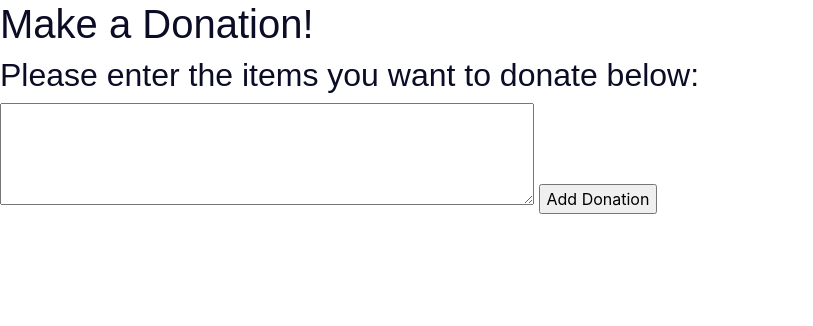
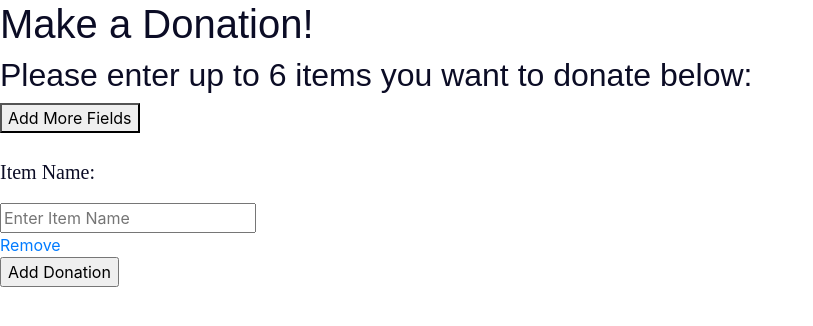
Before and after one commit to ravenusmc/capstone, a PHP site: page /charity/donate_page_form.php in a window 1280 px wide. Shown: the part 83-409 px from the top of the page, without its empty margins (0-813 px from the left). Run offline with PHP 8.4, Linux system fonts and the light colour scheme; the visitor is signed in with stand-in values (Sample User, id 1); data that the repository does not hold is empty; some libraries are stand-ins or nearby versions; some web fonts are replaced.

Commit message:
modified code to add donations to donations table

```diff
--- /dev/null
+++ b/assets/js/input.js
@@ -0,0 +1,38 @@
+//The code in this file will deal withe the JavaScript on the donate_page_form page
+$(document).ready(function() {
+
+    var max_fields      = 6; //maximum input boxes allowed
+    var wrapper         = $(".input_fields_wrap"); //Fields wrapper
+    var add_button      = $(".add_field_button"); //Add button ID
+
+    var x = 1; //initlal text box count
+
+    $(add_button).click(function(e){ //on add input button click
+        e.preventDefault();
+        if(x < max_fields){ //max input box allowed
+            x++; //text box increment
+            content = '<div class="main_input_div">' +
+            '<div>' +
+            '<input type="text" name="mytext' + x +
+            '"/></div>' +
+            '<div>' +
+            '<select name="data_type_' + x + '">' +
+            '<option value=" " selected>Nothing</option>' +
+            '<option value="int">Integer</option>' +
+            '<option value="varchar(30)">string</option>' +
+            '</select>' +
+            '</div>' +
+            '<a href="#" class="remove_field">Remove</a>' +
+            '</div>'
+            $(wrapper).append(content);
+
+        }
+    });
+
+    $(wrapper).on("click", ".remove_field", function(e){ //user click on remove text
+        e.preventDefault();
+        $(this).parent('div').remove();
+        x--;
+    })
+
+});
--- a/charity/donate_page_form.php
+++ b/charity/donate_page_form.php
@@ -10,15 +10,57 @@
 
 <h1>Make a Donation!</h1>
 
-<h2>Please enter the items you want to donate below:</h2>
+<h2>Please enter up to 6 items you want to donate below:</h2>
 
 <!-- Start of donations form -->
-<form action="index.php" method="post">
+<!-- <form action="index.php" method="post">
   <input type="hidden" name="action" value="donations_form_submitted" />
   <input type="hidden" name="user_id" value="<?php echo $id; ?>">
   <input type="hidden" name="charity_id" value="<?php echo $charity_id; ?>">
   <textarea placeholder='Comment' type='textarea' rows="4" cols="50" name='items_list' required>&nbsp;
   </textarea>
   <input type="submit" value="Add Donation" />
+</form> -->
+<!-- End of donations form -->
+
+<!-- Jquery Dynamic form -->
+<form action="index.php" method="post">
+
+  <input type="hidden" name="action" value="donations_form_submitted" />
+  <input type="hidden" name="user_id" value="<?php echo $id; ?>">
+  <input type="hidden" name="charity_id" value="<?php echo $charity_id; ?>">
+  <div class="input_fields_wrap">
+
+    <div class='buttons'>
+      <button class="add_field_button">Add More Fields</button>
+<!--       <button>Submit</button> -->
+    </div>
+
+    <br>
+
+      <div class='column_names'>
+        <p>Item Name:</p>
+<!--         <p class='data_column'>Data Type:</p> -->
+      </div>
+
+      <div class='main_input_div'>
+
+        <div>
+          <input placeholder='Enter Item Name' type="text" name="mytext">
+        </div>
+
+<!--         <div>
+          <select name="data_type">
+            <option value=' ' selected>Nothing</option>
+            <option value='int'>Integer</option>
+            <option value='varchar(30)'>String</option>
+          </select>
+        </div> -->
+        <a href="#" class="remove_field">Remove</a>
+      </div>
+  </div>
+  <input type="submit" value="Add Donation" />
 </form>
-<!-- End of donations form -->
+<!-- End of Jquery Dynamic Form -->
+
+<script type="text/javascript" src='../assets/js/input.js'></script>
--- a/model/charities.php
+++ b/model/charities.php
@@ -105,20 +105,22 @@
   }
 
   //This function will add a donation to the donations table
-  function add_donation($user_id, $items_list, $charity_id, $today){
+  function add_donation($user_id, $items, $charity_id, $today){
     global $db;
+    for ($i = 0; $i < count($items); $i++){
       $query = "INSERT INTO donations
               (user_id, items_list, charity_id, created)
               VALUES
               (:user_id, :items_list, :charity_id, :created)";
       $statement = $db->prepare($query);
       $statement->bindValue(':user_id', $user_id);
-    $statement->bindValue(':items_list', $items_list);
+      $statement->bindValue(':items_list', $items[$i]);
       $statement->bindValue(':charity_id', $charity_id);
       $statement->bindValue(':created', $today);
       $statement->execute();
       $statement->closeCursor();
     }
+  }
 
 
 ?>
--- a/view/header.php
+++ b/view/header.php
@@ -23,6 +23,7 @@
   <link rel="stylesheet" type="text/css" href="https://maxcdn.bootstrapcdn.com/font-awesome/4.7.0/css/font-awesome.min.css">
   <link rel="stylesheet" href="https://use.typekit.net/peb4ved.css">
   <link rel="stylesheet" type="text/css" href="assets/css/style.css" >
+  <script src="https://code.jquery.com/jquery-3.2.1.min.js"></script>
 </head>
 
 <body>
```
Also changed, not shown: charity/index.php (+29 -1 lines). Lines whose indentation alone changed are shown as unchanged.
